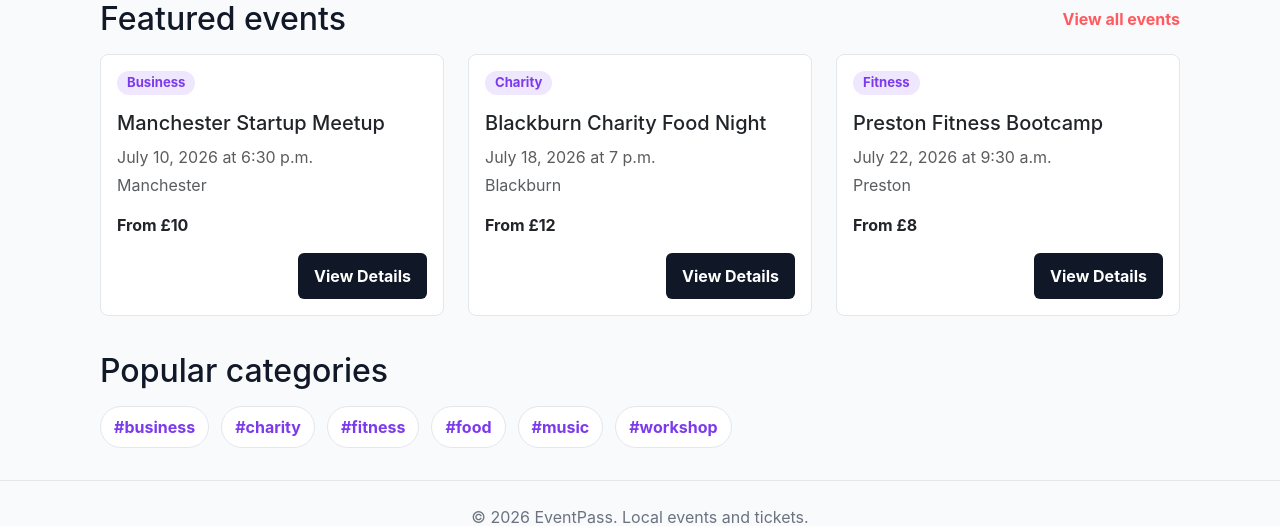
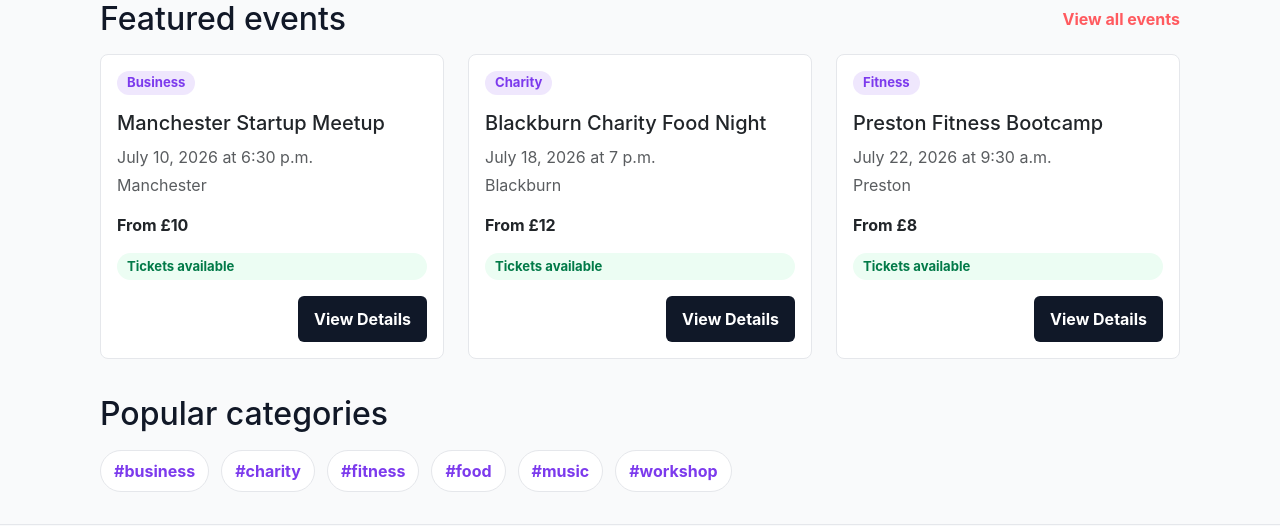
Before and after one commit to bankaiogx/eventpass, a Django app: page / in a window 1280 px wide. Shown: the part 550-1076 px from the top of the page. Run offline with Django 5.2, Linux system fonts and the light colour scheme; data comes from the database, SQL or seed files in the repository.

Commit message:
added sold out badge for events

```diff
--- a/templates/events/event_detail.html
+++ b/templates/events/event_detail.html
@@ -46,7 +46,8 @@
                     </div>
                     <a class="btn btn-danger w-100" href="{% url 'book_ticket' event.id %}">Book Tickets</a>
                 {% else %}
-                    <p>No active tickets are available for this event yet.</p>
+                    <p class="status sold-out">Sold out</p>
+                    <p>No tickets are currently available for this event.</p>
                 {% endif %}
             </div>
         </aside>
--- a/templates/events/home.html
+++ b/templates/events/home.html
@@ -70,6 +70,9 @@
                             <p class="card-text text-muted">{{ event.venue.city }}</p>
                             {% if event.starting_price is not None %}
                                 <p class="price">From £{{ event.starting_price }}</p>
+                                <p class="status available">Tickets available</p>
+                            {% else %}
+                                <p class="status sold-out">Sold out</p>
                             {% endif %}
                             <a class="button secondary mt-auto" href="{% url 'event_detail' event.id %}">View Details</a>
                         </div>
```
